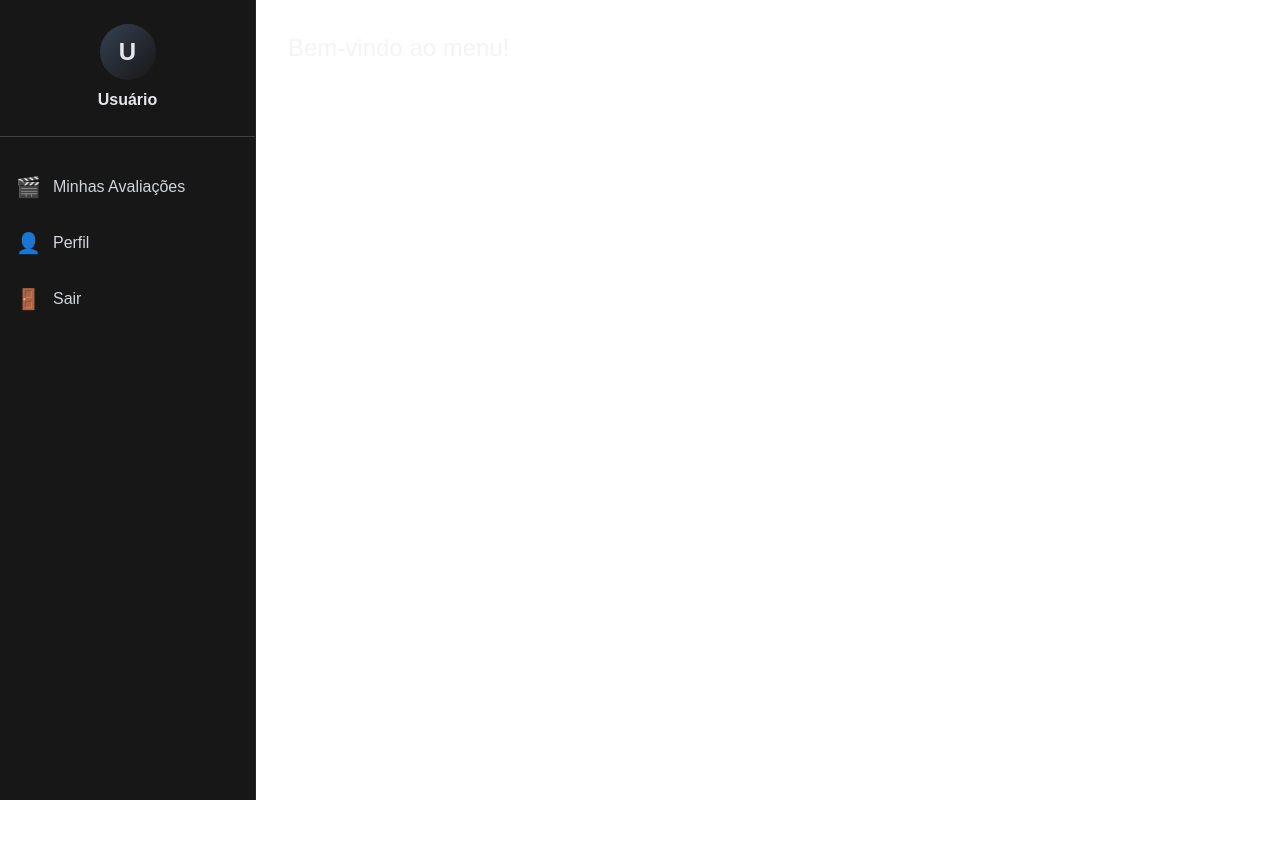
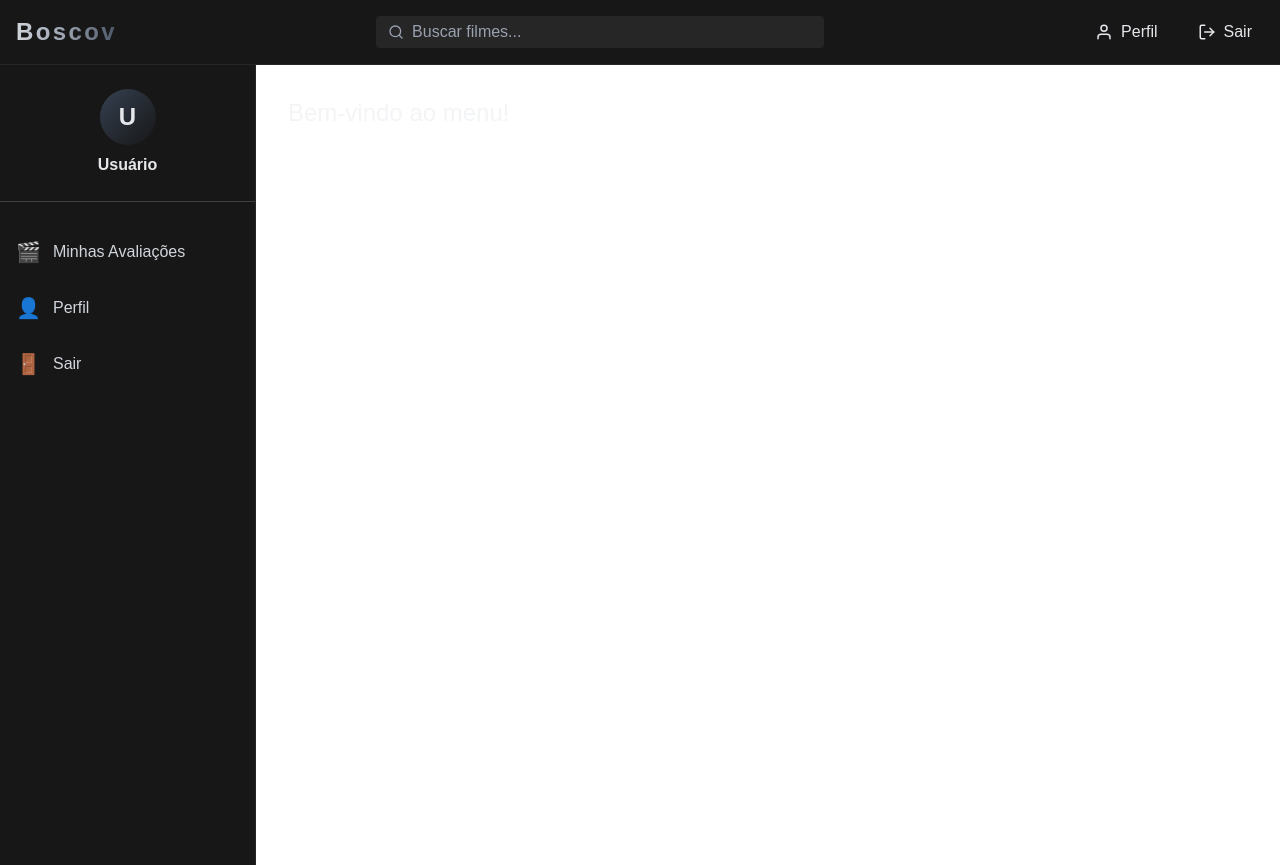
Before and after one commit to florgust/webII-front, a Next.js app in the folder boscov/: page /menu in a window 1280 px wide. Before the commit the page ends 800 px from the top, so only its background shows below. Built offline with nearby package versions, Linux system fonts and the light colour scheme.

Commit message:
menu: criando component HeaderMenu

```diff
--- a/boscov/package.json
+++ b/boscov/package.json
@@ -12,7 +12,8 @@
     "localStorage": "^1.0.4",
     "next": "15.3.2",
     "react": "^19.0.0",
-    "react-dom": "^19.0.0"
+    "react-dom": "^19.0.0",
+    "react-icons": "^5.5.0"
   },
   "devDependencies": {
     "@eslint/eslintrc": "^3",
--- a/boscov/src/app/menu/page.tsx
+++ b/boscov/src/app/menu/page.tsx
@@ -1,13 +1,17 @@
 import Sidebar from "@/components/Sidebar";
+import HeaderMenu from "@/components/HeaderMenu";
 
 export default function MenuPage() {
     return (
-        <div className="flex min-h-screen">
-            <Sidebar />
-            <main className="flex-1 p-8">
-                {/* Conteúdo do menu aqui */}
-                <h1 className="text-2xl text-gray-100">Bem-vindo ao menu!</h1>
-            </main>
+        <div className="flex flex-col min-h-screen">
+            <HeaderMenu />
+            <div className="flex flex-1">
+                <Sidebar />
+                <main className="flex-1 p-8">
+                    {/* Conteúdo do menu aqui */}
+                    <h1 className="text-2xl text-gray-100">Bem-vindo ao menu!</h1>
+                </main>
+            </div>
         </div>
     );
 }
--- /dev/null
+++ b/boscov/src/components/HeaderMenu.tsx
@@ -0,0 +1,132 @@
+"use client";
+
+import { useState } from "react";
+import Link from "next/link";
+import { useRouter } from "next/navigation";
+import { FiSearch, FiUser, FiLogOut, FiMenu, FiX } from "react-icons/fi";
+
+export default function HeaderMenu() {
+    const [search, setSearch] = useState("");
+    const [mobileMenuOpen, setMobileMenuOpen] = useState(false);
+    const router = useRouter();
+
+    const handleSearch = (e: React.FormEvent) => {
+        e.preventDefault();
+        if (search.trim()) {
+            router.push(`/buscar?query=${encodeURIComponent(search)}`);
+            setSearch("");
+            setMobileMenuOpen(false);
+        }
+    };
+
+    const handleLogout = () => {
+        // Aqui você pode adicionar lógica de logout real
+        router.push("/logout");
+        setMobileMenuOpen(false);
+    };
+
+    return (
+        <header className="w-full bg-neutral-900 border-b border-neutral-800 px-4 py-3 flex items-center justify-between relative z-50">
+            {/* Logo ou nome do app */}
+            <span className="text-2xl font-extrabold tracking-widest text-transparent bg-clip-text bg-gradient-to-r from-gray-300 via-gray-400 to-gray-600 select-none">
+                Boscov
+            </span>
+
+            {/* Desktop: barra de busca e ações */}
+            <form
+                onSubmit={handleSearch}
+                className="hidden md:flex items-center bg-neutral-800 rounded px-3 py-1 mx-4 flex-1 max-w-md"
+            >
+                <FiSearch className="text-gray-400 mr-2" />
+                <input
+                    type="text"
+                    placeholder="Buscar filmes..."
+                    className="bg-transparent outline-none text-gray-200 flex-1 placeholder-gray-400"
+                    value={search}
+                    onChange={(e) => setSearch(e.target.value)}
+                />
+            </form>
+
+            <nav className="hidden md:flex items-center gap-4">
+                <Link
+                    href="/perfil"
+                    className="flex items-center gap-2 px-3 py-2 rounded hover:bg-neutral-800 text-gray-200 transition"
+                >
+                    <FiUser className="text-lg" />
+                    <span className="hidden sm:inline">Perfil</span>
+                </Link>
+                <button
+                    onClick={handleLogout}
+                    className="flex items-center gap-2 px-3 py-2 rounded hover:bg-neutral-800 text-gray-200 transition"
+                >
+                    <FiLogOut className="text-lg" />
+                    <span className="hidden sm:inline">Sair</span>
+                </button>
+            </nav>
+
+            {/* Mobile: menu hamburguer */}
+            <button
+                className="md:hidden text-gray-200 text-2xl p-2 rounded hover:bg-neutral-800 transition"
+                onClick={() => setMobileMenuOpen((v) => !v)}
+                aria-label={mobileMenuOpen ? "Fechar menu" : "Abrir menu"}
+            >
+                {mobileMenuOpen ? <FiX /> : <FiMenu />}
+            </button>
+
+            {/* Mobile: menu lateral */}
+            {mobileMenuOpen && (
+                <div className="fixed inset-0 z-40 flex">
+                    {/* Overlay */}
+                    <button
+                        className="flex-1 bg-black/40"
+                        onClick={() => setMobileMenuOpen(false)}
+                        aria-label="Fechar menu"
+                        tabIndex={0}
+                        style={{ cursor: "pointer" }} // Removido all: "unset"
+                    />
+                    {/* Menu */}
+                    <div className="w-64 bg-neutral-900 border-l border-neutral-800 flex flex-col p-6 gap-6 animate-slide-in-right">
+                        <form onSubmit={handleSearch} className="flex items-center bg-neutral-800 rounded px-3 py-2">
+                            <FiSearch className="text-gray-400 mr-2" />
+                            <input
+                                type="text"
+                                placeholder="Buscar filmes..."
+                                className="bg-transparent outline-none text-gray-200 flex-1 placeholder-gray-400"
+                                value={search}
+                                onChange={(e) => setSearch(e.target.value)}
+                            />
+                        </form>
+                        <Link
+                            href="/perfil"
+                            className="flex items-center gap-3 px-3 py-2 rounded hover:bg-neutral-800 text-gray-200 transition"
+                            onClick={() => setMobileMenuOpen(false)}
+                        >
+                            <FiUser className="text-xl" />
+                            Perfil
+                        </Link>
+                        <button
+                            onClick={handleLogout}
+                            className="flex items-center gap-3 px-3 py-2 rounded hover:bg-neutral-800 text-gray-200 transition"
+                        >
+                            <FiLogOut className="text-xl" />
+                            Sair
+                        </button>
+                    </div>
+                </div>
+            )}
+
+            {/* Animação do menu lateral */}
+            <style>
+                {`
+                    @keyframes slide-in-right {
+                    from { transform: translateX(100%); }
+                    to { transform: translateX(0); }
+                    }
+                    .animate-slide-in-right {
+                    animation: slide-in-right 0.2s ease;
+                    }
+                `}
+            </style>
+        </header>
+    );
+}
```
Also changed, not shown: boscov/src/components/Header_Menu.tsx (deleted), 1 other file (tests, documents, lock files or other folders).
